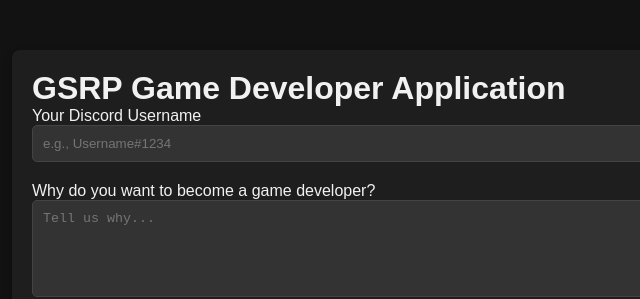
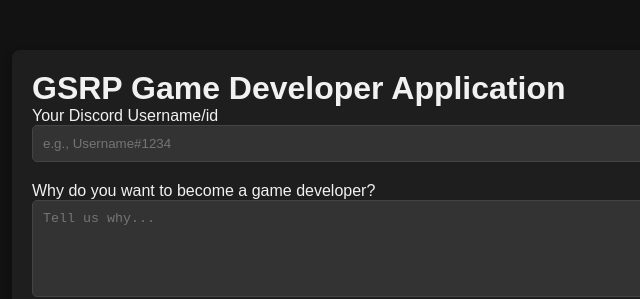
Before and after one commit to Mivrabots/hyb, a plain HTML site: page gamedevapp.html in a window 1280 px wide. Shown: the top 299 px of the page, 244-884 px from the left. Drawn offline with Linux system fonts and the light colour scheme.

Commit message:
Update gamedevapp.html

```diff
--- a/gamedevapp.html
+++ b/gamedevapp.html
@@ -11,7 +11,7 @@
     <div class="container">
         <h1>GSRP Game Developer Application</h1>
         <form id="gameDevForm">
-            <label for="applicant">Your Discord Username</label>
+            <label for="applicant">Your Discord Username/id</label>
             <input type="text" id="applicant" name="applicant" placeholder="e.g., Username#1234" required>
 
             <label for="reason">Why do you want to become a game developer?</label>
```
